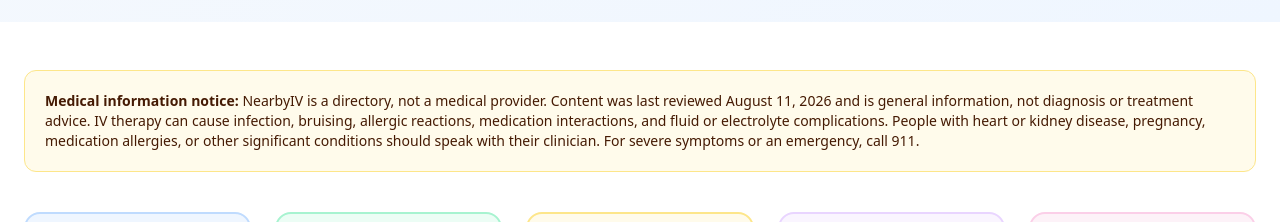
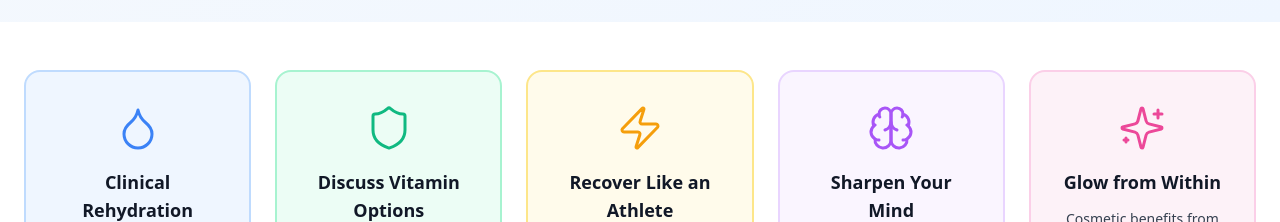
Before and after one commit to tlally2001-max/NearByIV, a Next.js app: page /how-it-works in a window 1280 px wide. Shown: the part 830-1052 px from the top of the page. Built offline with nearby package versions, Linux system fonts and the light colour scheme.

Commit message:
Remove medical notice from how it works

```diff
--- a/app/how-it-works/page.tsx
+++ b/app/how-it-works/page.tsx
@@ -111,9 +111,6 @@ export default function HowItWorks() {
 
       {/* Benefit Grid */}
       <section className="max-w-7xl mx-auto px-6 py-12">
-        <div className="mb-10 rounded-xl border border-amber-200 bg-amber-50 p-5 text-sm text-amber-950">
-          <strong>Medical information notice:</strong> NearbyIV is a directory, not a medical provider. Content was last reviewed August 11, 2026 and is general information, not diagnosis or treatment advice. IV therapy can cause infection, bruising, allergic reactions, medication interactions, and fluid or electrolyte complications. People with heart or kidney disease, pregnancy, medication allergies, or other significant conditions should speak with their clinician. For severe symptoms or an emergency, call 911.
-        </div>
         <div className="grid md:grid-cols-2 lg:grid-cols-5 gap-6">
           {benefits.map((benefit, index) => {
             const IconComponent = benefit.icon;
```
